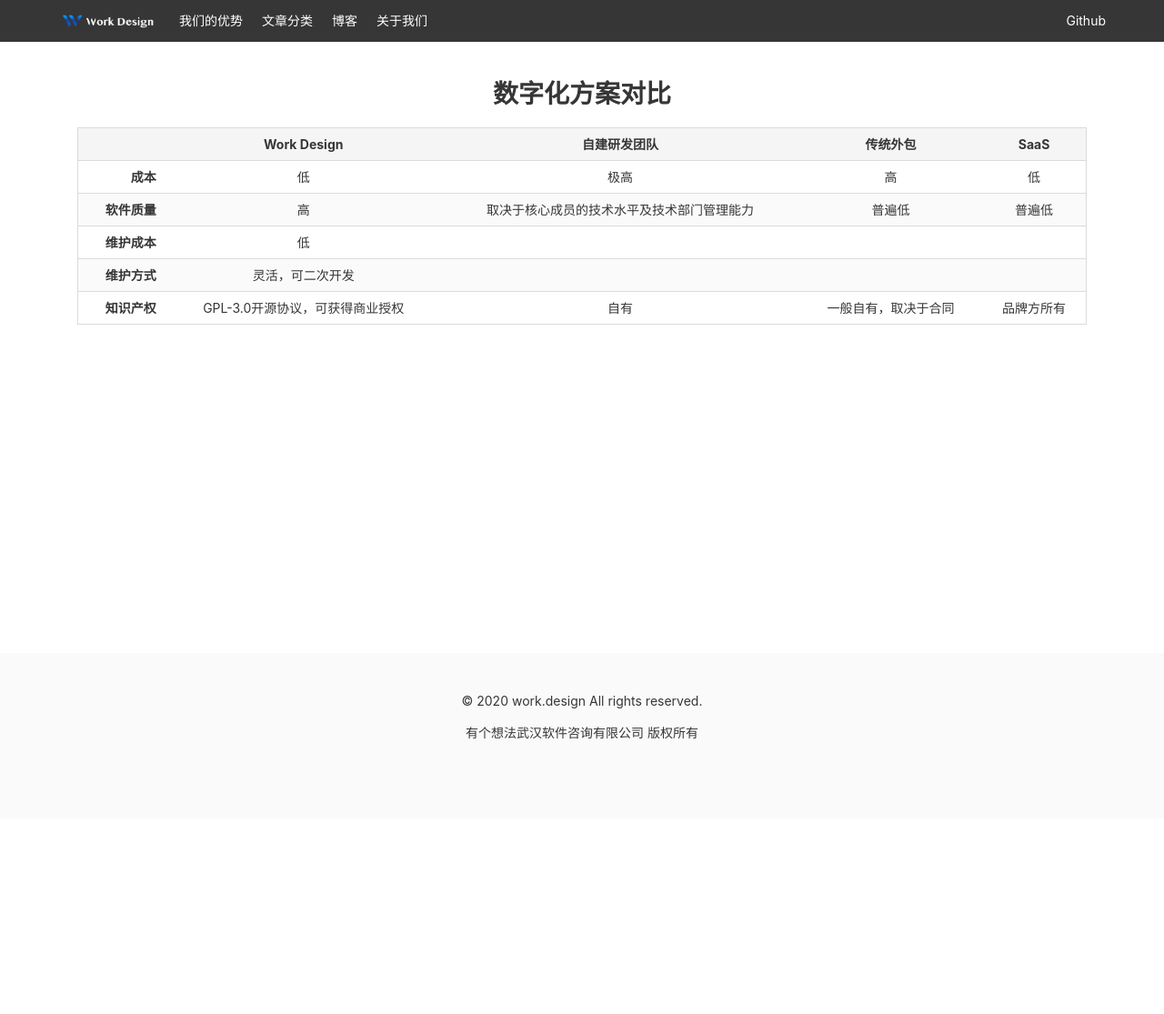
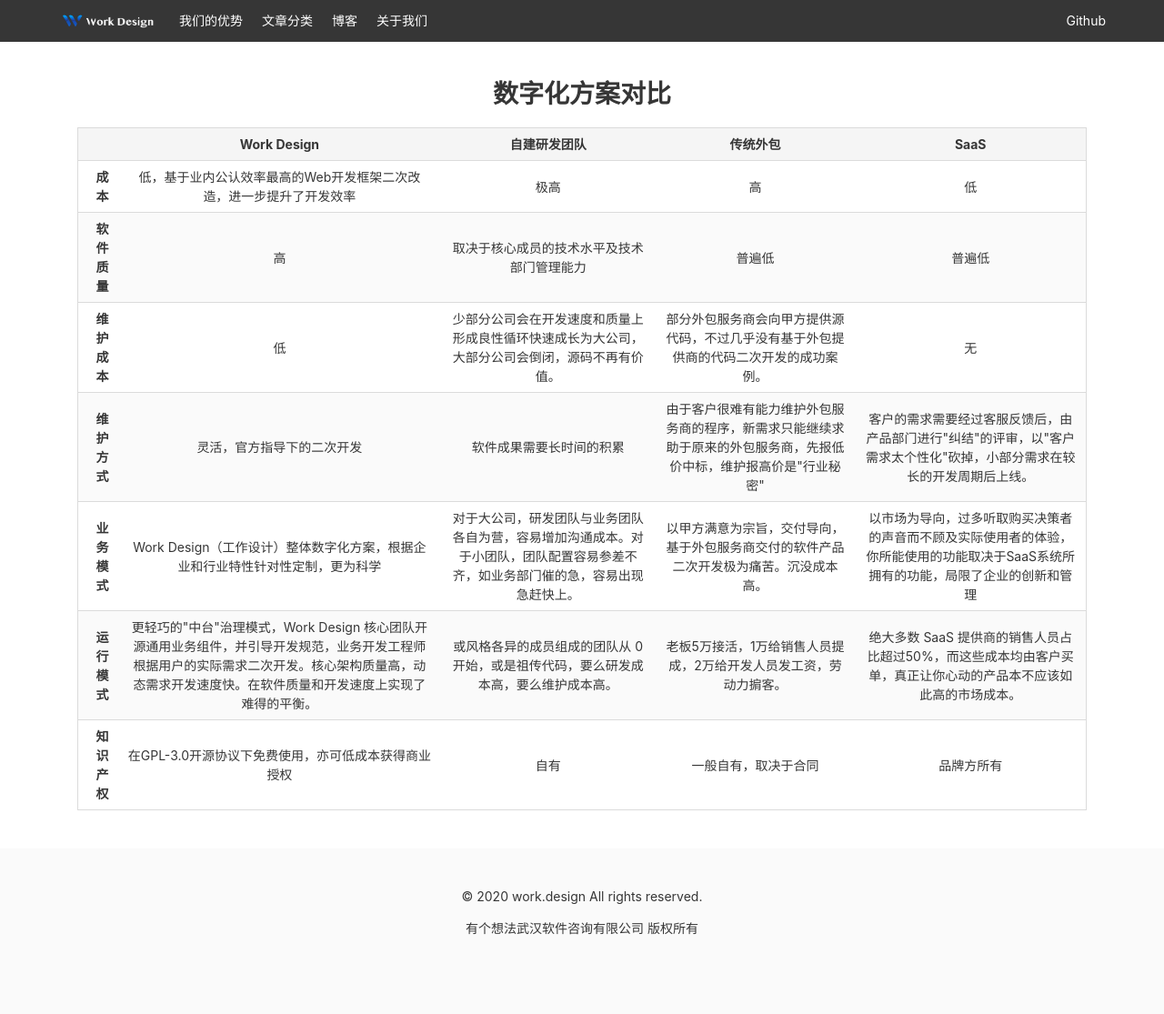
Before and after one commit to yigexiangfa/yigexiangfa.github.io, a Jekyll site: the page built from why/index.html, in a window 1280 px wide. Shown: the whole page at 91% size. Built offline with Jekyll 4.4.1, drawn with Linux system fonts in a browser that asks for light colours; before the commit the page ends 900 px from its top, so only the background shows below that.

Commit message:
why choose us

```diff
--- a/why/excel.html
+++ b/why/excel.html
@@ -11,7 +11,7 @@
   <tbody>
     <tr>
       <th class="has-text-right">成本</th>
-      <td class="has-text-centered">低</td>
+      <td class="has-text-centered">低，基于业内公认效率最高的Web开发框架二次改造，进一步提升了开发效率</td>
       <td class="has-text-centered">极高</td>
       <td class="has-text-centered">高</td>
       <td class="has-text-centered">低</td>
@@ -26,20 +26,34 @@
     <tr>
       <th class="has-text-right">维护成本</th>
       <td class="has-text-centered">低</td>
-      <td class="has-text-centered"></td>
-      <td class="has-text-centered"></td>
-      <td class="has-text-centered"></td>
+      <td class="has-text-centered">少部分公司会在开发速度和质量上形成良性循环快速成长为大公司，大部分公司会倒闭，源码不再有价值。</td>
+      <td class="has-text-centered">部分外包服务商会向甲方提供源代码，不过几乎没有基于外包提供商的代码二次开发的成功案例。</td>
+      <td class="has-text-centered">无</td>
     </tr>
     <tr>
       <th class="has-text-right">维护方式</th>
-      <td class="has-text-centered">灵活，可二次开发</td>
-      <td class="has-text-centered"></td>
-      <td class="has-text-centered"></td>
-      <td class="has-text-centered"></td>
+      <td class="has-text-centered">灵活，官方指导下的二次开发</td>
+      <td class="has-text-centered">软件成果需要长时间的积累</td>
+      <td class="has-text-centered">由于客户很难有能力维护外包服务商的程序，新需求只能继续求助于原来的外包服务商，先报低价中标，维护报高价是"行业秘密"</td>
+      <td class="has-text-centered">客户的需求需要经过客服反馈后，由产品部门进行"纠结"的评审，以"客户需求太个性化"砍掉，小部分需求在较长的开发周期后上线。</td>
+    </tr>
+    <tr>
+      <th class="has-text-right">业务模式</th>
+      <td class="has-text-centered">Work Design（工作设计）整体数字化方案，根据企业和行业特性针对性定制，更为科学</td>
+      <td class="has-text-centered">对于大公司，研发团队与业务团队各自为营，容易增加沟通成本。对于小团队，团队配置容易参差不齐，如业务部门催的急，容易出现急赶快上。</td>
+      <td class="has-text-centered">以甲方满意为宗旨，交付导向，基于外包服务商交付的软件产品二次开发极为痛苦。沉没成本高。</td>
+      <td class="has-text-centered">以市场为导向，过多听取购买决策者的声音而不顾及实际使用者的体验，你所能使用的功能取决于SaaS系统所拥有的功能，局限了企业的创新和管理</td>
+    </tr>
+    <tr>
+      <th class="has-text-right">运行模式</th>
+      <td class="has-text-centered">更轻巧的"中台"治理模式，Work Design 核心团队开源通用业务组件，并引导开发规范，业务开发工程师根据用户的实际需求二次开发。核心架构质量高，动态需求开发速度快。在软件质量和开发速度上实现了难得的平衡。</td>
+      <td class="has-text-centered">或风格各异的成员组成的团队从 0 开始，或是祖传代码，要么研发成本高，要么维护成本高。</td>
+      <td class="has-text-centered">老板5万接活，1万给销售人员提成，2万给开发人员发工资，劳动力掮客。</td>
+      <td class="has-text-centered">绝大多数 SaaS 提供商的销售人员占比超过50%，而这些成本均由客户买单，真正让你心动的产品本不应该如此高的市场成本。</td>
     </tr>
     <tr>
       <th class="has-text-right">知识产权</th>
-      <td class="has-text-centered">GPL-3.0开源协议，可获得商业授权</td>
+      <td class="has-text-centered">在GPL-3.0开源协议下免费使用，亦可低成本获得商业授权</td>
       <td class="has-text-centered">自有</td>
       <td class="has-text-centered">一般自有，取决于合同</td>
       <td class="has-text-centered">品牌方所有</td>
```
